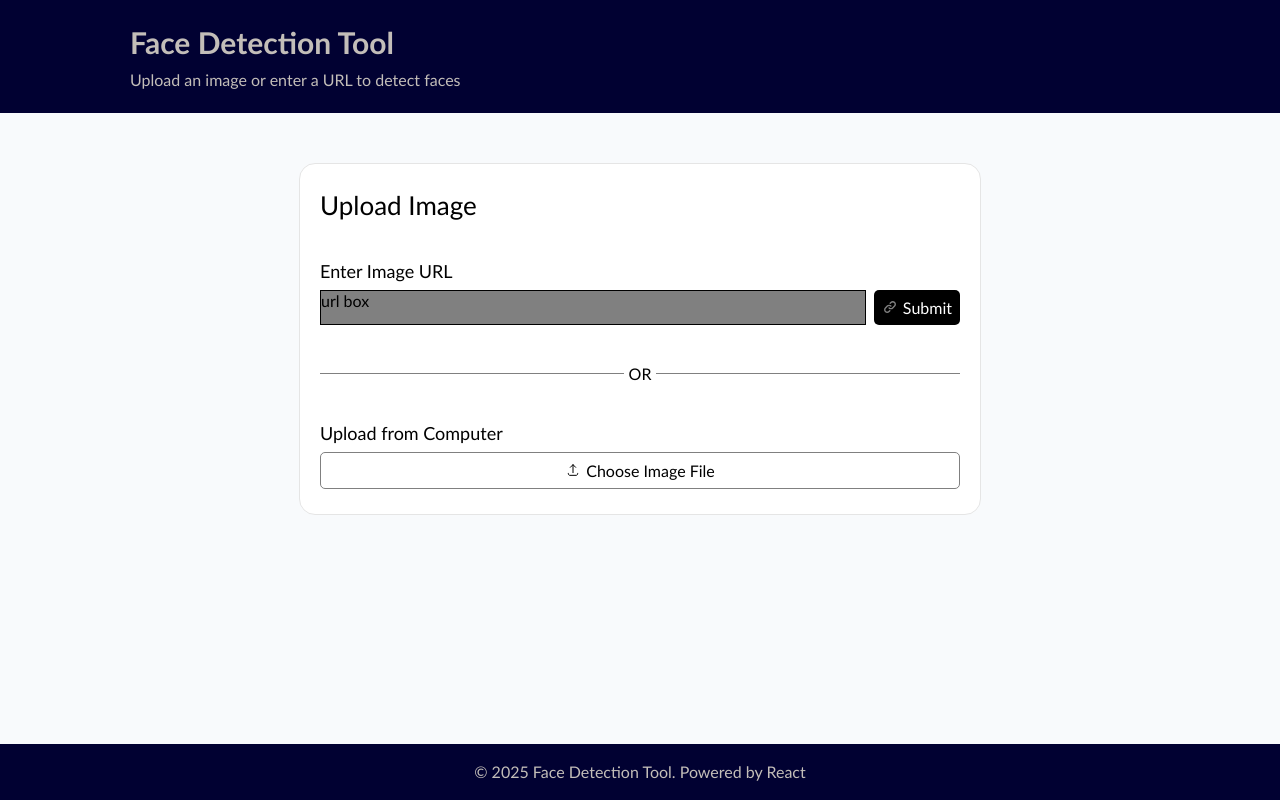
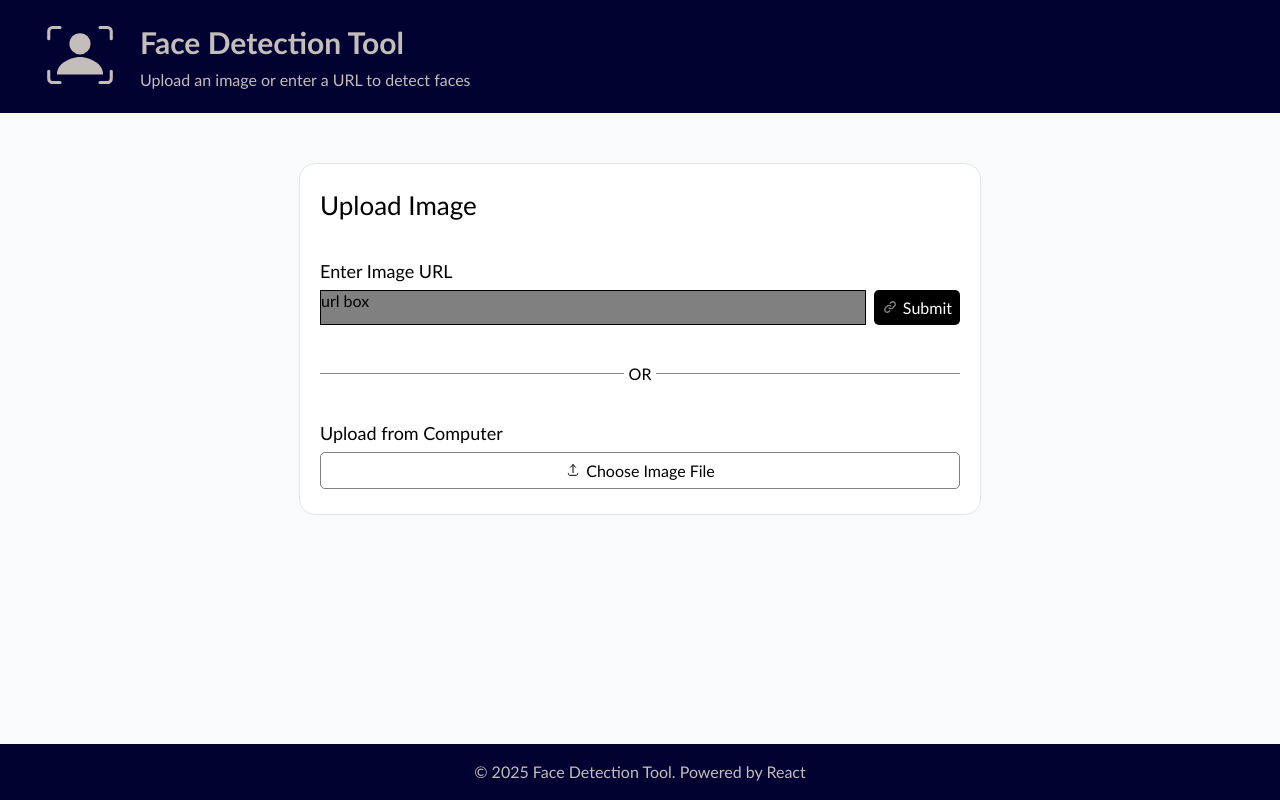
Before and after one commit to fifthmarauder/face-detection, a Next.js app: page /dashboard in a window 1280 px wide. Built offline with nearby package versions, Linux system fonts and the light colour scheme.

Commit message:
added logo

```diff
--- a/src/components/Header/header.module.css
+++ b/src/components/Header/header.module.css
@@ -3,11 +3,16 @@
     background-color: rgb(1, 1, 50);
     height:120px;
     align-items: center;
+    gap: 20px;
 
 }
 
+.logo{
+    padding-left: 40px;
+
+}
 .content{
-    padding-left: 130px;
+
     color: rgb(195, 190, 185);
     display: flex;
     flex-direction: column;
--- a/src/components/Header/header.tsx
+++ b/src/components/Header/header.tsx
@@ -1,10 +1,12 @@
 import React from 'react'
 import styles from './header.module.css'
+import Logo from '../icon/Logo'
 
 
 const Header = () => {
   return (
     <div className={styles.header}>
+      <div className={styles.logo}><Logo width='80' height='80' color='rgb(195, 190, 185)' /></div>
       <div className={styles.content}>
         <div className={styles.contentTitle}>Face Detection Tool</div>
         <div>Upload an image or enter a URL to detect faces</div>
--- /dev/null
+++ b/src/components/icon/Logo.tsx
@@ -0,0 +1,31 @@
+import * as React from "react";
+const Logo = ({width ,height ,color}:{width:string,height:string,color:string}) => (
+  <svg
+    width={width}
+    height={height}
+    viewBox="0 0 256 256"
+    xmlns="http://www.w3.org/2000/svg"
+    role="img"
+    aria-label="Face Detection Logo"
+
+  >
+    <defs>
+      {/* <style>
+        {
+               .ink { fill: #1A2B49; }
+            .stroke { fill: none; stroke: #1A2B49; stroke-width: 10; stroke-linecap: round; stroke-linejoin: round; }
+        }
+      </style> */}
+    </defs>
+    <path
+        fill= "none" stroke= {color} strokeWidth="10" strokeLinecap= "round" strokeLinejoin= "round"
+      d="     M 28 76 v -24 a 12 12 0 0 1 12 -12 h 24     M 228 76 v -24 a 12 12 0 0 0 -12 -12 h -24     M 228 180 v 24 a 12 12 0 0 1 -12 12 h -24     M 28 180 v 24 a 12 12 0 0 0 12 12 h 24"
+    />
+    <path
+
+      fill= {color}
+      d="     M 128 58     a 34 34 0 1 1 0 68     a 34 34 0 1 1 0 -68     m -58 98     c 16 -14 40 -22 58 -22     s 42 8 58 22     c 10 9 16 21 16 34     h -148     c 0 -13 6 -25 16 -34 z"
+    />
+  </svg>
+);
+export default Logo;
--- a/src/components/icon/uploadIcon.tsx
+++ b/src/components/icon/uploadIcon.tsx
@@ -13,15 +13,15 @@ const UploadIcon = ({width,height,color}:{width:string,height:string,color:strin
         d="m8 8 4-4 4 4"
         stroke={color}
         strokeWidth="1.5"
-        stroke-linecap="round"
-        stroke-linejoin="round"
+        strokeLinecap="round"
+        strokeLinejoin="round"
       />
       <path
         d="M12 4v12M19 17v.6c0 1.33-1.07 2.4-2.4 2.4H7.4C6.07 20 5 18.93 5 17.6V17"
         stroke={color}
         strokeWidth="1.5"
-        stroke-miterlimit="10"
-        stroke-linecap="round"
+        strokeMiterlimit="10"
+        strokeLinecap="round"
       />
     </svg>
   );
```
Also changed, not shown: public/Chain.svg (deleted), public/upload.svg (deleted).
